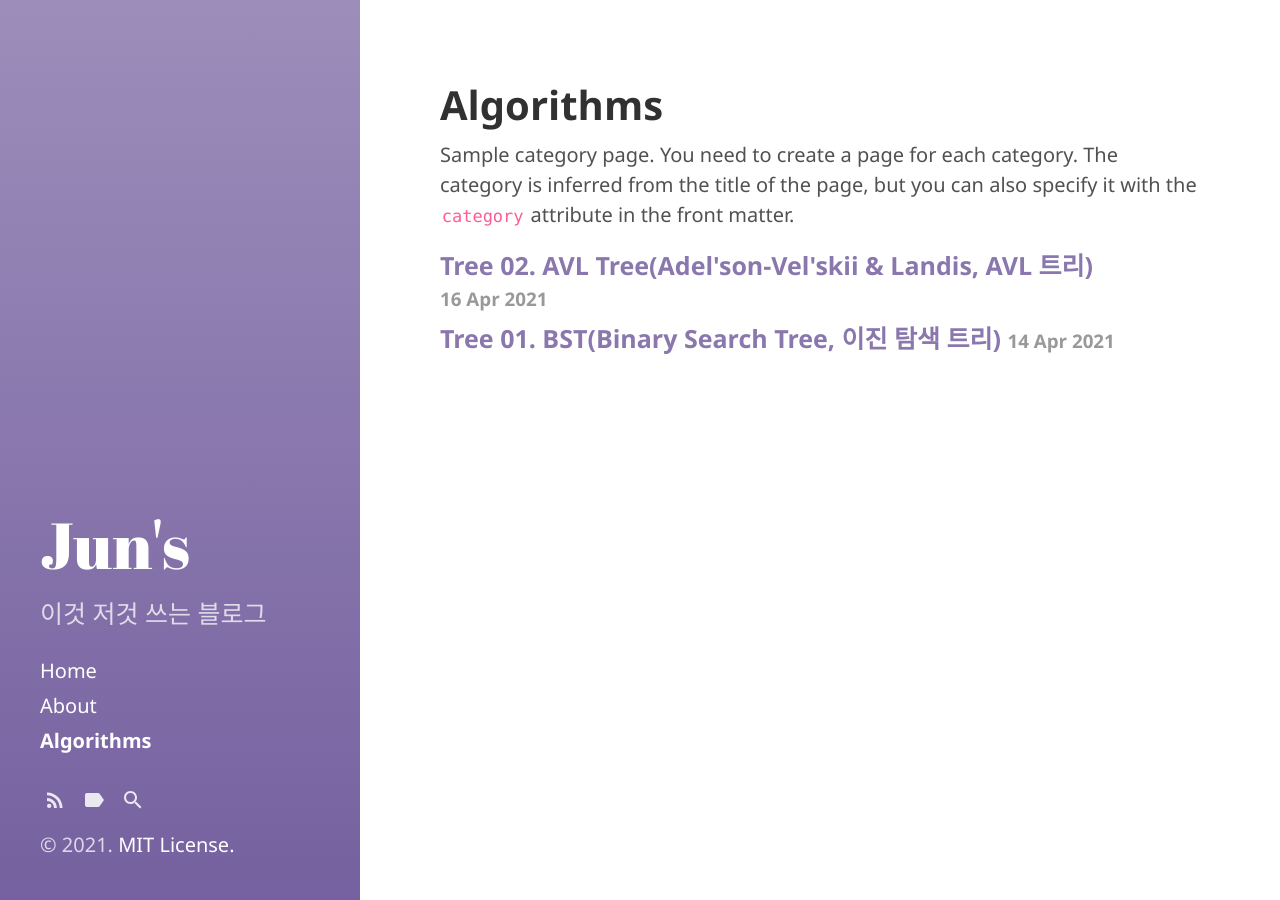
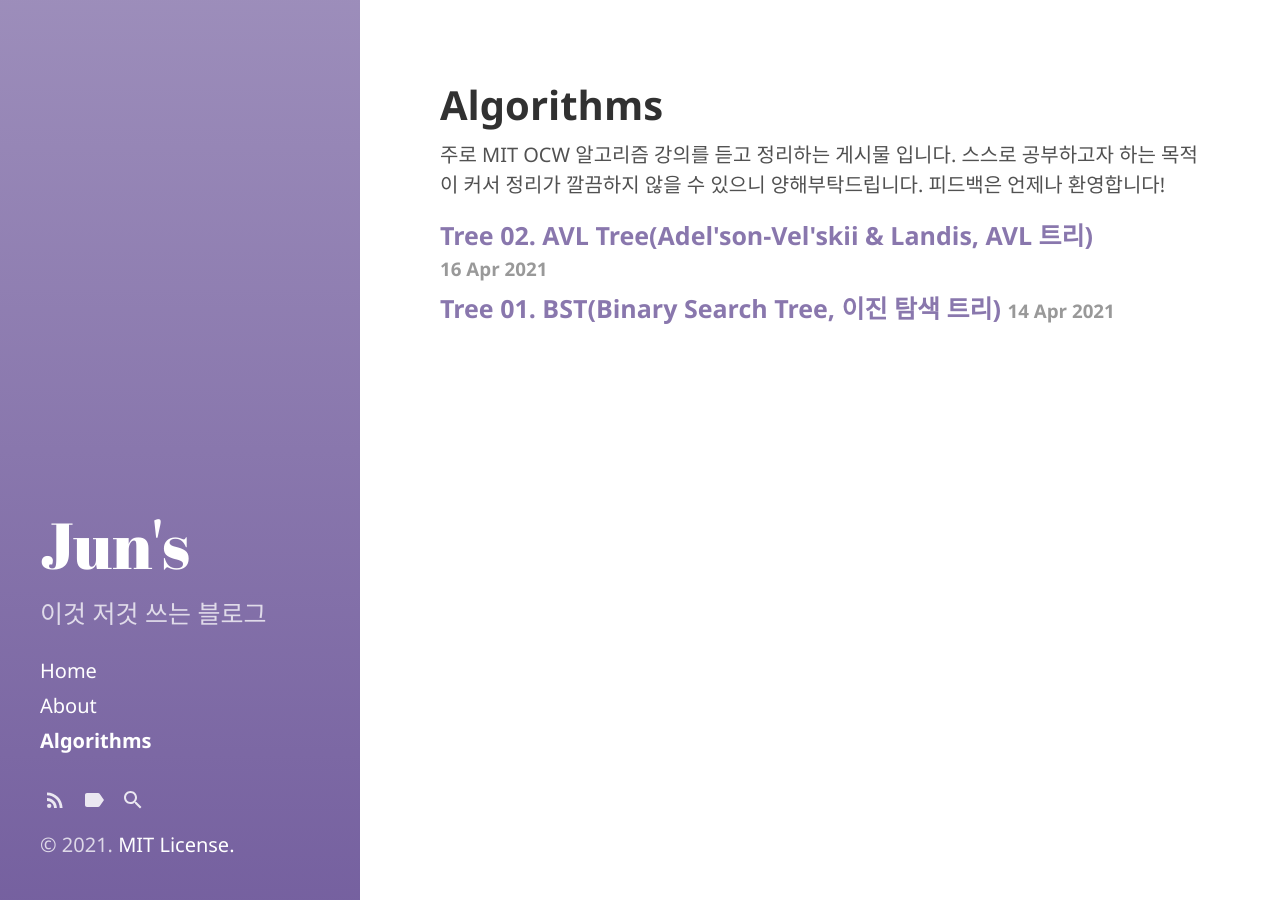
Before and after one commit to yongjulejule/yongjulejule.github.io, a Jekyll site: the page built from category/Algorithms.md, in a window 1280 px wide. Built offline with Jekyll 4.4.1, drawn with Linux system fonts in a browser that asks for light colours.

Commit message:
카테고리 설명

```diff
--- a/category/Algorithms.md
+++ b/category/Algorithms.md
@@ -3,6 +3,4 @@ layout: category
 title: Algorithms
 ---
 
-Sample category page. You need to create a page for each category.
-The category is inferred from the title of the page, but you can also
-specify it with the `category` attribute in the front matter.
+주로 MIT OCW 알고리즘 강의를 듣고 정리하는 게시물 입니다. 스스로 공부하고자 하는 목적이 커서 정리가 깔끔하지 않을 수 있으니 양해부탁드립니다. 피드백은 언제나 환영합니다!
```
